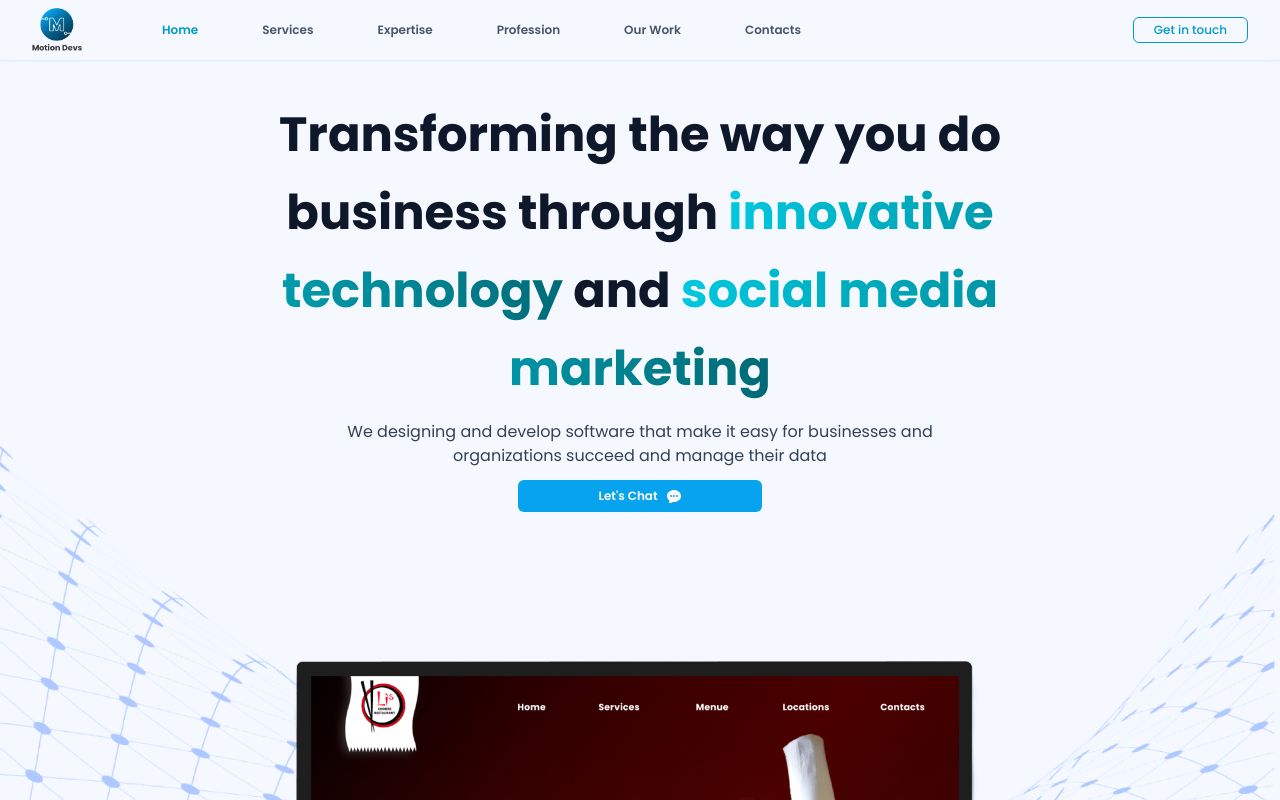
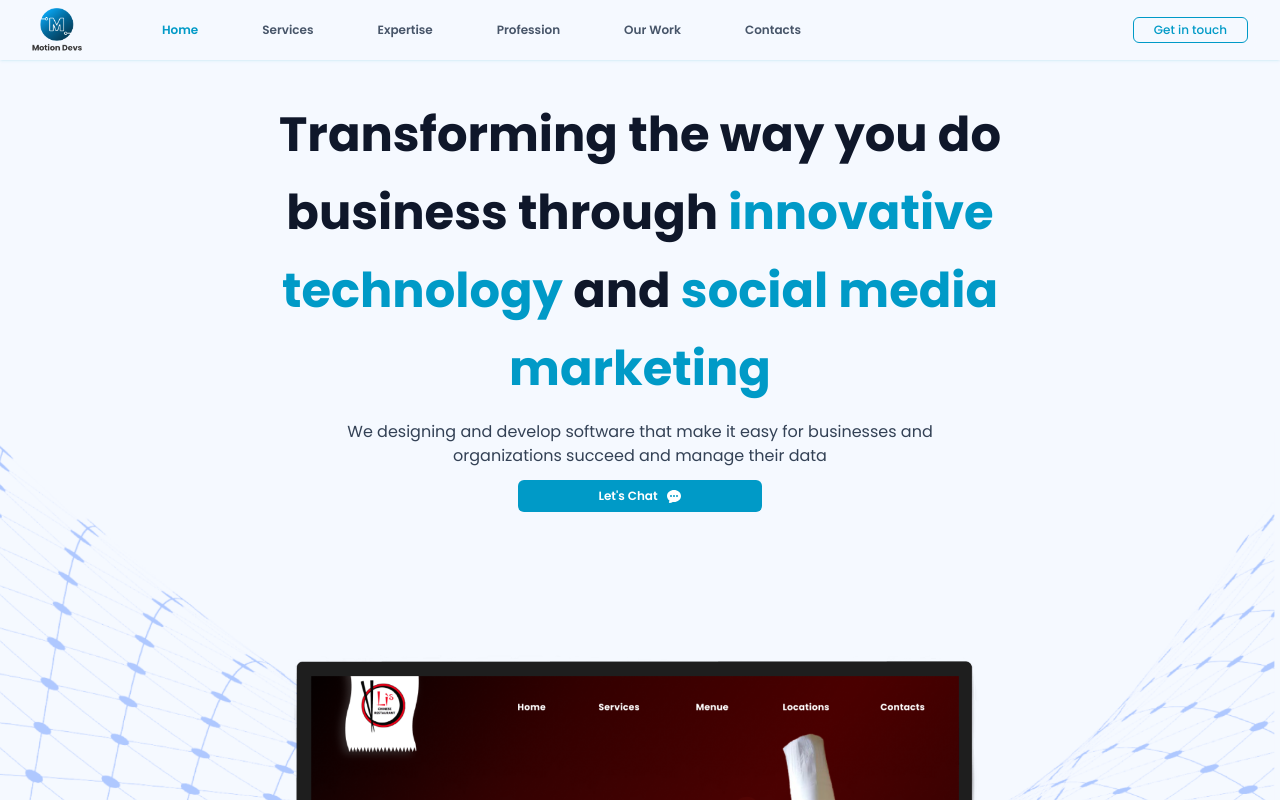
Before and after one commit to SteveMitto/motiondevs, a Next.js app: page / in a window 1280 px wide. Shown: the top 800 px of the page. Built offline with nearby package versions, Linux system fonts and the light colour scheme.

Commit message:
fixing text and CTA color

```diff
--- a/src/app/_components/Hero.tsx
+++ b/src/app/_components/Hero.tsx
@@ -10,13 +10,15 @@ function Hero() {
         <div className="w-full px-4 text-center flex flex-col items-center justify-center gap-3">
           <h1 className="text-3xl/9 md:text-5xl/relaxed mt-9 w-12/12 md:w-9/12 font-bold text-slate-900 ">Transforming the way you do business through
         {/* <h1 className=" bg-[radial-gradient(138.06%_1036.51%_at_95.25%_-2.54%,_#7ED4FD_14.06%,#709DF7_51.02%,#4D78EF_79.09%)] bg-clip-text   text-transparent">Motion Developers</h1> */}
-          <span className="bg-clip-text bg-[linear-gradient(90deg,hsla(186,100%,44%,1)0%,hsla(186,100%,23%,1)100%)] text-transparent ">  innovative technology </span>
+          <span className="text-blue ">  innovative technology </span>
+          {/* <span className="bg-clip-text bg-[linear-gradient(90deg,hsla(186,100%,44%,1)0%,hsla(186,100%,23%,1)100%)] text-transparent ">  innovative technology </span>  */}
            and
-          <span className="bg-[rgb(8,163,239)] bg-clip-text bg-[linear-gradient(90deg,hsla(186,100%,44%,1)0%,hsla(186,100%,23%,1)100%)]  text-transparent">  social media marketing</span>
+          <span className="text-blue">  social media marketing</span>
+          {/* <span className="bg-[rgb(8,163,239)] bg-clip-text bg-[linear-gradient(90deg,hsla(186,100%,44%,1)0%,hsla(186,100%,23%,1)100%)]  text-transparent">  social media marketing</span>  */}
           </h1>
           <p className="md:w-1/2 font-sm text-slate-700 ">We designing and develop software that make it easy for businesses and organizations succeed and manage their data</p>
           <div className="flex gap-3">
-            <button className="text-xs flex items-center gap-2 font-semibold bg-[rgb(8,163,239)] bg-[radial-gradient(circle, rgba(8,163,239,1) 0%, rgba(3,103,152,1) 50%, rgba(4,58,84,1) 100%)] text-white  px-20 py-2 rounded-md">
+            <button className="text-xs flex items-center gap-2 font-semibold bg-blue text-white  px-20 py-2 rounded-md">
                 <span>Let&apos;s Chat</span>
                 <ChatBubbleOvalLeftEllipsisIcon className="size-4" />
             </button>
```
